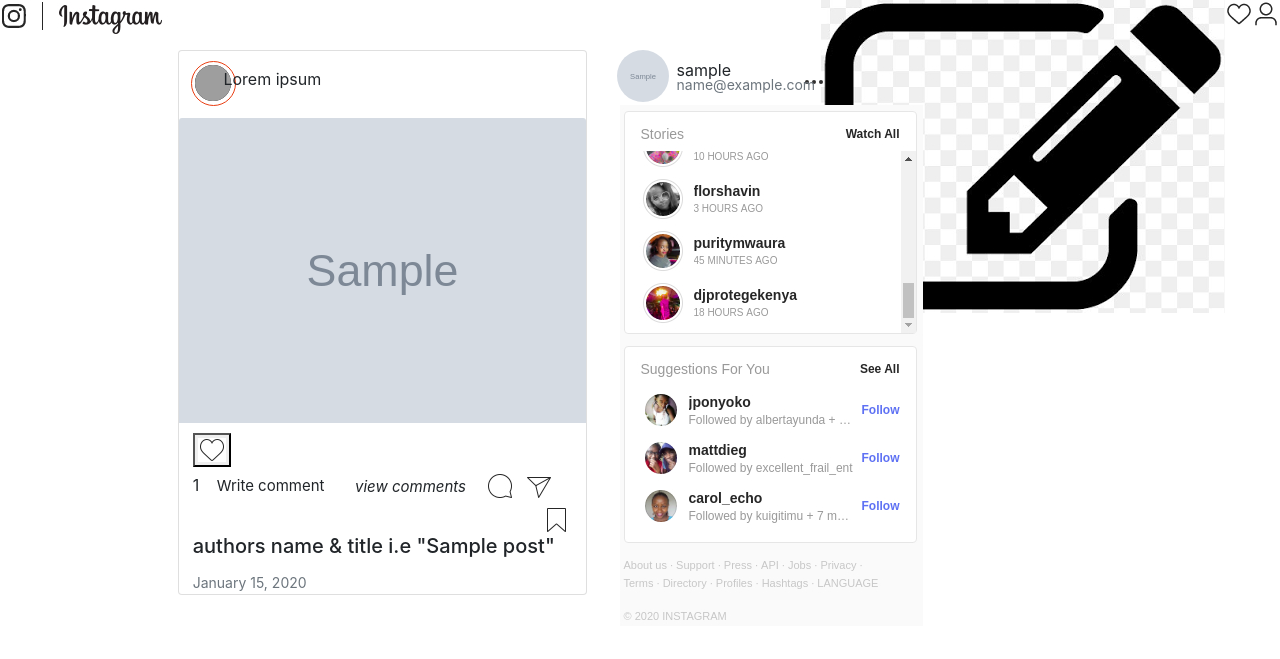
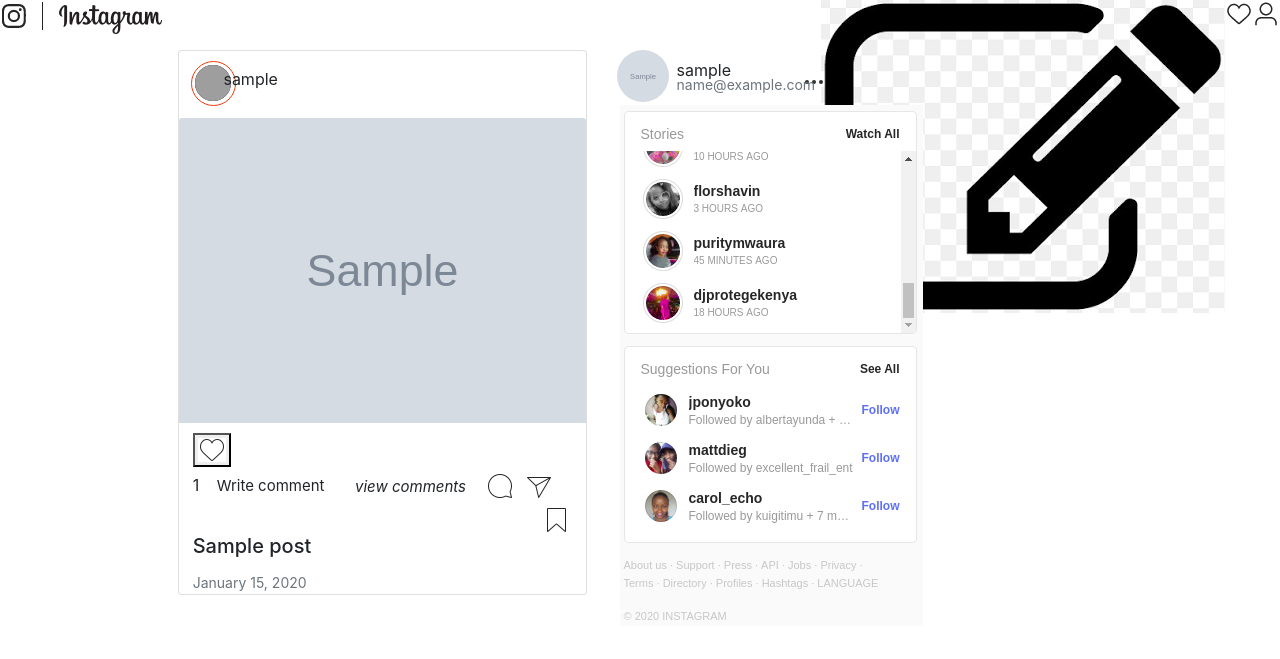
Before and after one commit to AmosMwangi/i-gram, a Django app: page / in a window 1280 px wide. Shown: the top 659 px of the page. Run offline with Django 3.2, Linux system fonts and the light colour scheme; a user stored in the database is signed in; tables that the repository leaves empty hold one stand-in row (values such as "Sample post"); grey boxes marked "Sample" are stand-in pictures; some libraries are stand-ins or nearby versions; grey boxes are pictures that could not be loaded.

Commit message:
add author to post

```diff
--- a/insta/models.py
+++ b/insta/models.py
@@ -11,6 +11,7 @@
     date_posted = models.DateTimeField(default=timezone.now)
     content = models.TextField()
     liked = models.ManyToManyField(User,blank= True,related_name='post_likes')
+    author=models.ForeignKey(User, on_delete=models.CASCADE)
 
 
 
@@ -27,3 +28,6 @@
     posted_by = models.ForeignKey(User, on_delete = models.CASCADE)
     posted_on = models.DateField(auto_now_add=True)
     post_id = models.ForeignKey(Post,on_delete= models.CASCADE)
+
+    def __str__(self):
+        return self.posted_by
--- a/insta/templates/insta/home.html
+++ b/insta/templates/insta/home.html
@@ -14,10 +14,10 @@
                 <div>
                     <!-- user who posted his/her profile pic and name will appear here -->
                     <div id="prof-ring">
-                        <img src="https://external-content.duckduckgo.com/iu/?u=https%3A%2F%2Fthefader-res.cloudinary.com%2Fprivate_images%2Fw_760%2Cc_limit%2Cf_auto%2Cq_auto%3Aeco%2F41860029_26m_RGB_web_e7nyxu%2Fariana-grande-cover-story.jpg&f=1&nofb=1"
+                        <img src="https://www.trzcacak.rs/myfile/detail/214-2143533_default-avatar-comments-default-avatar-icon-png.png"
                             id="prof-circle" alt="">
                     </div>
-                    <p id="mock-name">Lorem ipsum</p>
+                    <p id="mock-name">{{post.author}}</p>
 
                     <!-- MODAL -->
                     <a id="tmodal" type="button" data-toggle="modal" data-target="#exampleModalCenter">
@@ -78,7 +78,7 @@
                     <a href=""><img src="{% static "imapp/4.jpg" %}" id="llink" alt="image"></a>
                 </div>
                 <div id="maneno-card">
-                    <h5 class="card-title">authors name & title i.e "{{ post.title }}"</h5>
+                    <h5 class="card-title">{{ post.title }}</h5>
                     <small class="card-text text-muted">
                         {{ post.date_posted|date:"F d, Y" }}</small>
 
--- a/insta/templates/nav.html
+++ b/insta/templates/nav.html
@@ -59,7 +59,7 @@
             <!-- right side links -->
             <div id="a">
                 {% if user.is_authenticated %}
-                <a href="{% url 'add_post' %}"> <img src="{% static "imapp/pen.jpg" %}" id="right-icon-a"
+                <a href="{% url 'create_post' %}"> <img src="{% static "imapp/pen.jpg" %}" id="right-icon-a"
                         alt="My image"></a>
                 <a href=""> <img src="{% static "imapp/b.jpg" %}" id="right-icons" alt="My image"> </a>
                 <a href="{% url 'profile' %}"> <img src="{% static "imapp/c.jpg" %}" id="right-icons" alt="My image">
--- a/insta/urls.py
+++ b/insta/urls.py
@@ -1,6 +1,6 @@
 from django.urls import path
 
-from .views import HomePageView, PostDetailView, CreatePostView, UpdatePostView
+from .views import HomePageView, PostDetailView, UpdatePostView
 
 # , DeletePostView
 from . import views
@@ -8,7 +8,8 @@
 urlpatterns = [
     path("", HomePageView.as_view(), name="home"),
     path("post/<int:pk>/", PostDetailView.as_view(), name="post-detail"),
-    path("post/", CreatePostView.as_view(), name="add_post"),
+    # path("post/", CreatePostView.as_view(), name="add_post"),
+    path('create_post',views.create_post,name="create_post"),
     path("post/<int:pk>/update/", UpdatePostView.as_view(), name="update_post"),
     # path('post/<int:pk>/delete/', DeletePostView.as_view(), name='delete_post'),
 
--- a/insta/views.py
+++ b/insta/views.py
@@ -1,6 +1,7 @@
 from django.shortcuts import render, redirect, get_object_or_404
 from django.contrib.auth.mixins import LoginRequiredMixin, UserPassesTestMixin
 from django.views.generic import ListView, DetailView, CreateView, UpdateView
+from django.contrib.auth.decorators import login_required
 
 # , DeleteView
 from .models import Post
@@ -22,11 +23,29 @@
     template_name = "insta/detail.html"
 
 
-class CreatePostView(CreateView):
-    model = Post
-    form_class = PostForm
-    template_name = "insta/post.html"
-    success_url = reverse_lazy("home")
+# class CreatePostView(CreateView):
+#     model = Post
+#     form_class = PostForm
+#     template_name = "insta/post.html"
+#     success_url = reverse_lazy("home")
+
+@login_required(login_url="/accounts/login/")
+def create_post(request):
+  '''
+  view function that renders a form for creating a new post
+  '''
+  if request.method=='POST':
+    form=PostForm(request.POST,request.FILES)
+    if form.is_valid():
+      post=form.save(commit=False)
+      post.author=request.user
+      post.save()
+
+      return redirect('home')
+  else:
+    form=PostForm()
+
+  return render(request,'insta/post.html',{"form":form})
 
 
 class UpdatePostView(UpdateView):
```
Also changed, not shown: insta/migrations/0001_initial.py, media/images/p3_5ICdC0N.png (added), media/images/p3_wKpGd7O.png (added), users/migrations/0001_initial.py.
